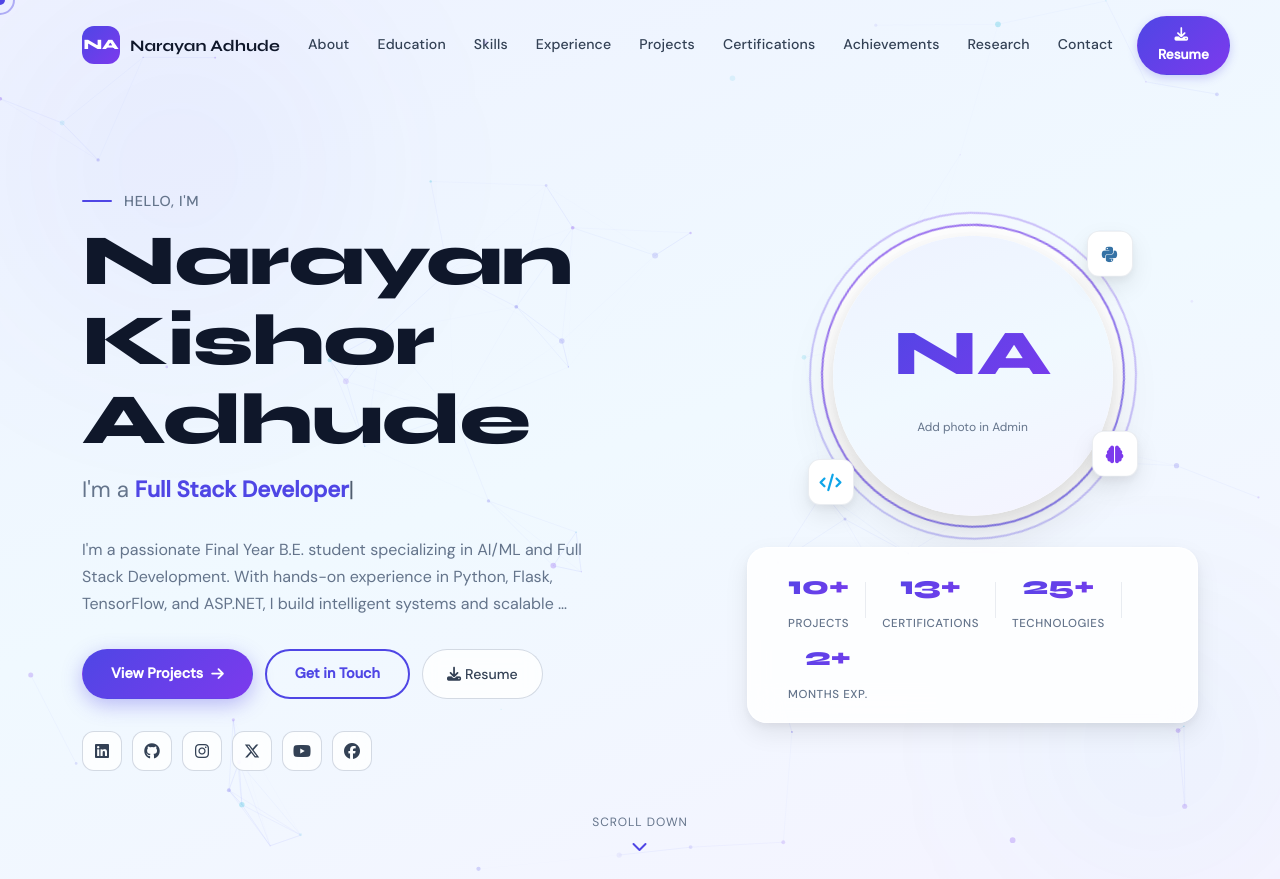
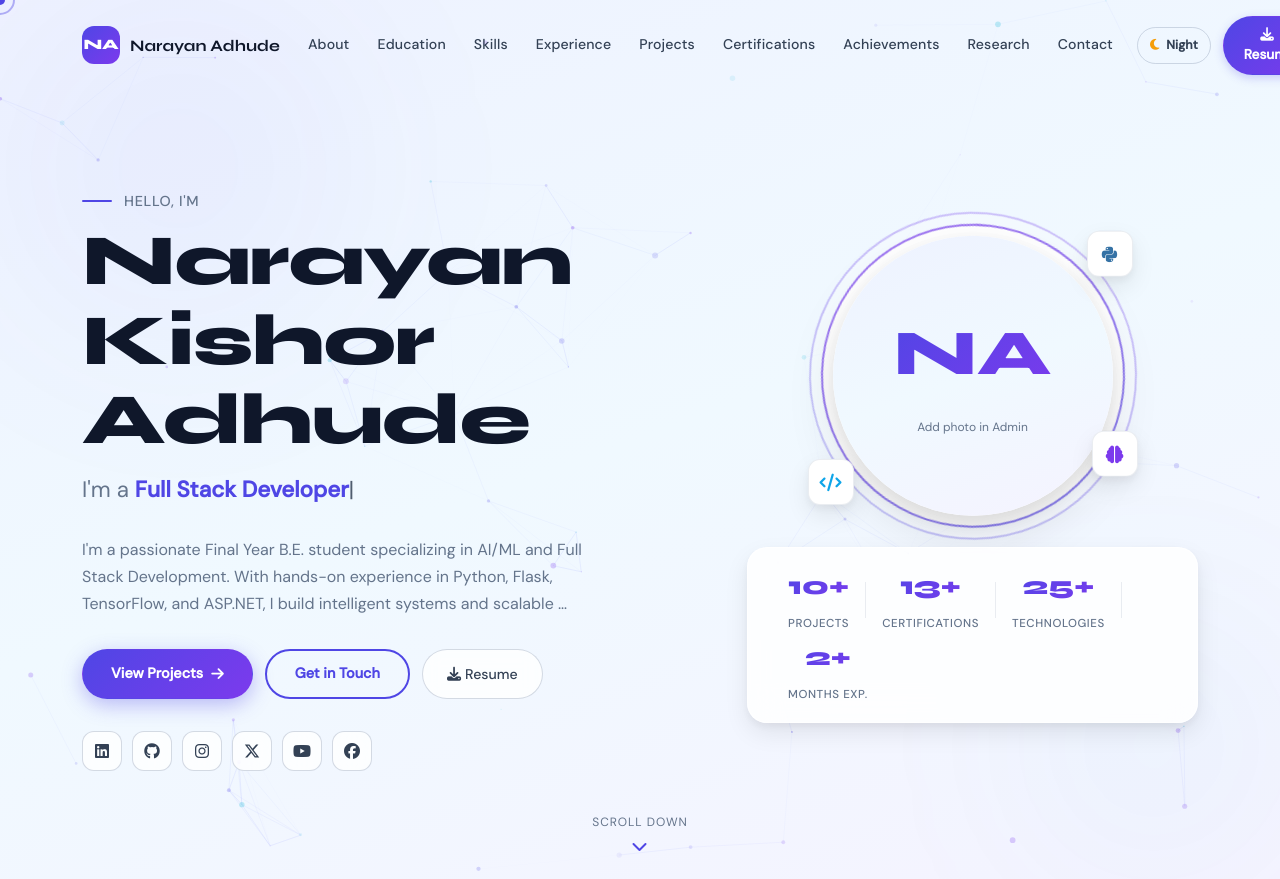
Before and after one commit to Gate2024/portfolio, a Flask app: page / in a window 1280 px wide. Shown: the top 879 px of the page. Run offline with Flask 3, Linux system fonts and the light colour scheme; some libraries are stand-ins or nearby versions.

Commit message:
update: day-night Version Added.

```diff
--- a/static/css/style.css
+++ b/static/css/style.css
@@ -53,6 +53,32 @@
   --font-body:    'DM Sans', sans-serif;
   --transition:   all 0.3s cubic-bezier(0.4, 0, 0.2, 1);
   --transition-slow: all 0.6s cubic-bezier(0.4, 0, 0.2, 1);
+}
+
+/* ── Night Theme ────────────────────────────────────────────── */
+[data-theme="dark"] {
+  --bg-white:      #0F172A;
+  --bg-soft:       #111827;
+  --bg-section:    #1E293B;
+  --bg-glass:      rgba(30, 41, 59, 0.82);
+
+  --text-primary:  #E2E8F0;
+  --text-secondary:#CBD5E1;
+  --text-muted:    #94A3B8;
+  --text-light:    #64748B;
+
+  --border:        rgba(148, 163, 184, 0.22);
+  --border-strong: rgba(148, 163, 184, 0.42);
+  --shadow-sm:     0 1px 3px rgba(0,0,0,0.25), 0 1px 2px rgba(0,0,0,0.18);
+  --shadow-md:     0 4px 6px rgba(0,0,0,0.28), 0 2px 4px rgba(0,0,0,0.2);
+  --shadow-lg:     0 10px 25px rgba(0,0,0,0.3), 0 4px 10px rgba(0,0,0,0.22);
+  --shadow-xl:     0 20px 50px rgba(0,0,0,0.38), 0 8px 20px rgba(0,0,0,0.28);
+  --shadow-glow:   0 0 30px rgba(79, 70, 229, 0.22);
+
+  --gradient-hero: linear-gradient(160deg, #111827 0%, #0F172A 50%, #1E1B4B 100%);
+  --gradient-mesh: radial-gradient(at 20% 50%, rgba(79,70,229,0.16) 0px, transparent 50%),
+                   radial-gradient(at 80% 20%, rgba(6,182,212,0.1) 0px, transparent 50%),
+                   radial-gradient(at 60% 80%, rgba(124,58,237,0.12) 0px, transparent 50%);
 }
 
 /* ── Reset & Base ───────────────────────────────────────────── */
@@ -263,6 +289,17 @@ body:has(button:hover) #cursor { width: 16px; height: 16px; background: var(--pu
 .btn-nav-cta:hover { transform: translateY(-1px); box-shadow: 0 5px 15px rgba(79, 70, 229, 0.35); }
 .navbar-toggler { border: none; padding: 6px; }
 .toggler-icon { width: 28px; height: 28px; background: var(--bg-section); border-radius: 8px; display: flex; align-items: center; justify-content: center; color: var(--text-primary); }
+.theme-toggle {
+  display: inline-flex; align-items: center; gap: 7px;
+  border: 1px solid var(--border-strong); border-radius: var(--radius-full);
+  background: transparent; color: var(--text-secondary);
+  padding: 7px 12px; font-size: 0.78rem; font-weight: 600;
+  cursor: pointer; transition: var(--transition);
+}
+.theme-toggle:hover { color: var(--primary); border-color: var(--primary); background: rgba(79,70,229,0.08); }
+.theme-toggle:focus-visible { outline: 3px solid rgba(6,182,212,0.45); outline-offset: 2px; }
+.theme-toggle i { color: var(--accent-warm); }
+[data-theme="dark"] .theme-toggle i { color: #FCD34D; }
 
 
 /* ═══════════════════════════════════════════════════════════════
--- a/static/js/main.js
+++ b/static/js/main.js
@@ -1,6 +1,33 @@
 /* ════════════════════════════════════════════════════════════════
    NARAYAN ADHUDE PORTFOLIO — MAIN JS
 ════════════════════════════════════════════════════════════════ */
+
+/* ── Theme Toggle ────────────────────────────────────────────── */
+(function initTheme() {
+  const root = document.documentElement;
+  const toggle = document.getElementById('themeToggle');
+  if (!toggle) return;
+
+  function updateToggle() {
+    const dark = root.getAttribute('data-theme') === 'dark';
+    const icon = toggle.querySelector('i');
+    const label = toggle.querySelector('.theme-toggle-label');
+    toggle.setAttribute('aria-pressed', String(dark));
+    toggle.setAttribute('aria-label', dark ? 'Switch to light mode' : 'Switch to dark mode');
+    toggle.setAttribute('title', dark ? 'Switch to light mode' : 'Switch to dark mode');
+    if (icon) icon.className = dark ? 'fas fa-sun' : 'fas fa-moon';
+    if (label) label.textContent = dark ? 'Day' : 'Night';
+  }
+
+  toggle.addEventListener('click', () => {
+    const dark = root.getAttribute('data-theme') === 'dark';
+    root.setAttribute('data-theme', dark ? 'light' : 'dark');
+    try { localStorage.setItem('portfolio-theme', dark ? 'light' : 'dark'); } catch (e) {}
+    updateToggle();
+  });
+
+  updateToggle();
+})();
 
 /* ── Loader ──────────────────────────────────────────────────── */
 window.addEventListener('load', () => {
--- a/templates/index.html
+++ b/templates/index.html
@@ -19,6 +19,17 @@
   <link href="https://unpkg.com/aos@2.3.4/dist/aos.css" rel="stylesheet" />
   <!-- FontAwesome 6 -->
   <link href="https://cdnjs.cloudflare.com/ajax/libs/font-awesome/6.5.1/css/all.min.css" rel="stylesheet" />
+
+  <!-- Apply the saved theme before the page is painted -->
+  <script>
+    (function () {
+      try {
+        if (localStorage.getItem('portfolio-theme') === 'dark') {
+          document.documentElement.setAttribute('data-theme', 'dark');
+        }
+      } catch (e) {}
+    })();
+  </script>
 
   <!-- Main CSS -->
   <link href="{{ url_for('static', filename='css/style.css') }}" rel="stylesheet" />
@@ -62,6 +73,12 @@
         <li class="nav-item"><a class="nav-link" href="#achievements">Achievements</a></li>
         <li class="nav-item"><a class="nav-link" href="#research">Research</a></li>
         <li class="nav-item"><a class="nav-link" href="#contact">Contact</a></li>
+        <li class="nav-item ms-lg-2">
+          <button type="button" class="theme-toggle" id="themeToggle" aria-label="Switch to dark mode" aria-pressed="false" title="Switch to dark mode">
+            <i class="fas fa-moon" aria-hidden="true"></i>
+            <span class="theme-toggle-label">Night</span>
+          </button>
+        </li>
         <li class="nav-item ms-lg-2">
           <a class="btn btn-nav-cta" href="{{ profile.resume_url }}" target="_blank">
             <i class="fas fa-download me-1"></i> Resume
@@ -807,7 +824,7 @@
   </div>
   <div class="footer-bottom">
     <div class="container d-flex justify-content-between align-items-center flex-wrap gap-2">
-      <p>© 2025 Narayan Kishor Adhude. Built with <i class="fas fa-heart text-danger"></i> and Flask.</p>
+      <p>© 2026 All Rights Reserved by Narayan Kishor Adhude. </p>
       <a href="{{ url_for('admin_login') }}" class="footer-admin-link">
         <i class="fas fa-lock me-1"></i>Admin
       </a>
```
Also changed, not shown: other parts of static/css/style.css (+44 -0 lines).
